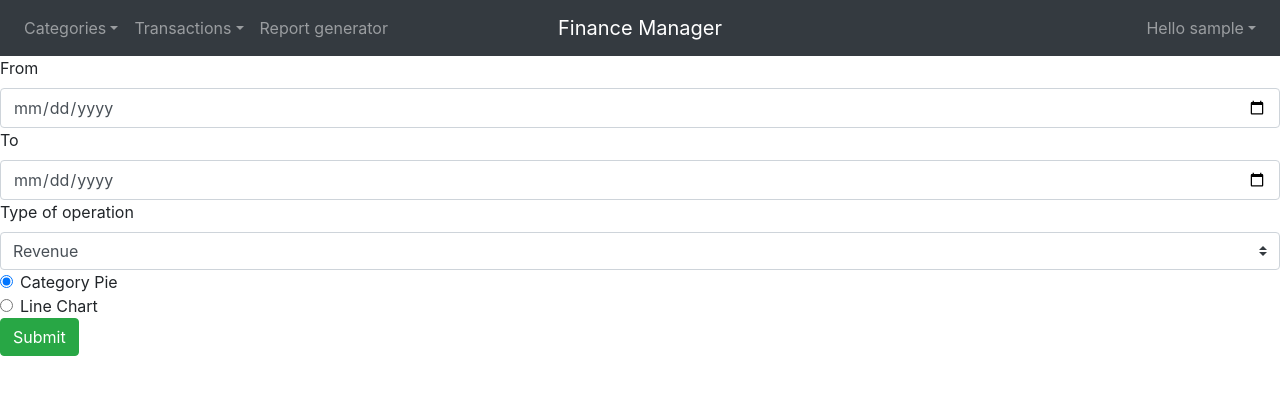
After one commit to adrianashymoniak/FinanceManager, a Django app: page /report-generator/ in a window 1280 px wide. The commit adds this page. Shown: the top 395 px of the page. Run offline with Django 3.2, Linux system fonts and the light colour scheme; the visitor is signed in with stand-in values (Sample User, id 1); some libraries are stand-ins or nearby versions.

Commit message:
Add report generator.

```diff
--- a/finance_manager/templates/base.html
+++ b/finance_manager/templates/base.html
@@ -41,6 +41,9 @@
                             <a class="dropdown-item" href="{% url 'home' %}">All transactions</a>
                             <a class="dropdown-item" href="{% url 'add-transaction-page' %}">Add transaction</a>
                         </div>
+                    </li>
+                    <li class="nav-item">
+                        <a class="nav-link" href="{% url 'report-generator' %}">Report generator</a>
                     </li>
                 </ul>
             </div>
--- /dev/null
+++ b/finance_manager/templates/report-generator.html
@@ -0,0 +1,21 @@
+{% extends 'base.html' %}
+{% block authorized_user_content %}
+    <form method="post">
+        {% csrf_token %}
+        <label>From</label>
+        <input class="form-control" id="operation-date-start-id" name="from" type="date" required>
+        <label>To</label>
+        <input class="form-control" id="operation-date-end-id" name="to" type="date" required>
+        <label>Type of operation</label>
+        <select class="custom-select" id="type-of-operation-id" name="type_of_operation">
+            {% for expense_choice in expense_choices %}
+                <option value="{{ expense_choice.0 }}">{{ expense_choice.0 }}</option>
+            {% endfor %}
+        </select>
+        <div class="form-check">
+            <input class="form-check-input" type="radio" name="chart" value="category-pie" checked>Category Pie<br>
+            <input class="form-check-input" type="radio" name="chart" value="line-chart">Line Chart<br>
+        </div>
+        <button class="btn btn-success" type="submit">Submit</button>
+    </form>
+{% endblock %}
--- a/finance_manager/urls.py
+++ b/finance_manager/urls.py
@@ -19,5 +19,8 @@ urlpatterns = [
     url(r'^delete-all-transactions/$', views.delete_all_transactions, name='delete-all-transactions'),
     url(r'^(?P<pk>\d+)/delete-all-transaction-of-one-category/$', views.delete_all_transaction_of_one_category,
         name='delete-all-transaction-of-one-category'),
+    url(r'^categories-amount/$', views.amount_by_categories, name='categories-amount'),
+    url(r'^date-amount/$', views.amount_by_date, name='date-amount'),
+    url(r'^report-generator/$', views.report_generator, name='report-generator'),
 
 ]
--- a/finance_manager/views.py
+++ b/finance_manager/views.py
@@ -1,6 +1,7 @@
 from django.contrib import messages
 from django.contrib.auth import login, authenticate
 from django.contrib.auth.decorators import login_required
+from django.db.models import Sum
 from django.db.models.deletion import ProtectedError
 from django.shortcuts import render, redirect, get_object_or_404
 
@@ -229,3 +230,52 @@ def category_details(request, pk):
         'transactions': transactions,
     }
     return render(request, 'category-details-page.html', context)
+
+
+@login_required(login_url='/')
+def amount_by_categories(request):
+    type_of_operation = request.POST.get('type_of_operation')
+    date_from = request.POST.get('from')
+    date_to = request.POST.get('to')
+    categories_amount = Transaction.objects \
+        .filter(user=request.user) \
+        .filter(type_of_operation=type_of_operation) \
+        .filter(operation_date__range=[date_from, date_to]) \
+        .values('category__category_name') \
+        .annotate(category_total=Sum('amount'))
+    context = {
+        'categories_amount': categories_amount,
+    }
+    return render(request, 'category-total.html', context)
+
+
+@login_required(login_url='/')
+def amount_by_date(request):
+    type_of_operation = request.POST.get('type_of_operation')
+    date_from = request.POST.get('from')
+    date_to = request.POST.get('to')
+    transactions = Transaction.objects \
+        .filter(user=request.user) \
+        .filter(type_of_operation=type_of_operation) \
+        .filter(operation_date__range=[date_from, date_to]) \
+        .order_by('operation_date')
+
+    context = {
+        'transactions': transactions,
+    }
+    return render(request, 'date-amount.html', context)
+
+
+@login_required(login_url='/')
+def report_generator(request):
+    if request.method == 'POST':
+        chart = request.POST.get('chart')
+        if chart == 'category-pie':
+            return amount_by_categories(request)
+        else:
+            return amount_by_date(request)
+    else:
+        context = {
+            'expense_choices': EXPENSE_CHOICES,
+        }
+        return render(request, 'report-generator.html', context)
```
Also changed, not shown: finance_manager/templates/category-total.html (added, +43 -0 lines), finance_manager/templates/date-amount.html (added, +53 -0 lines).
